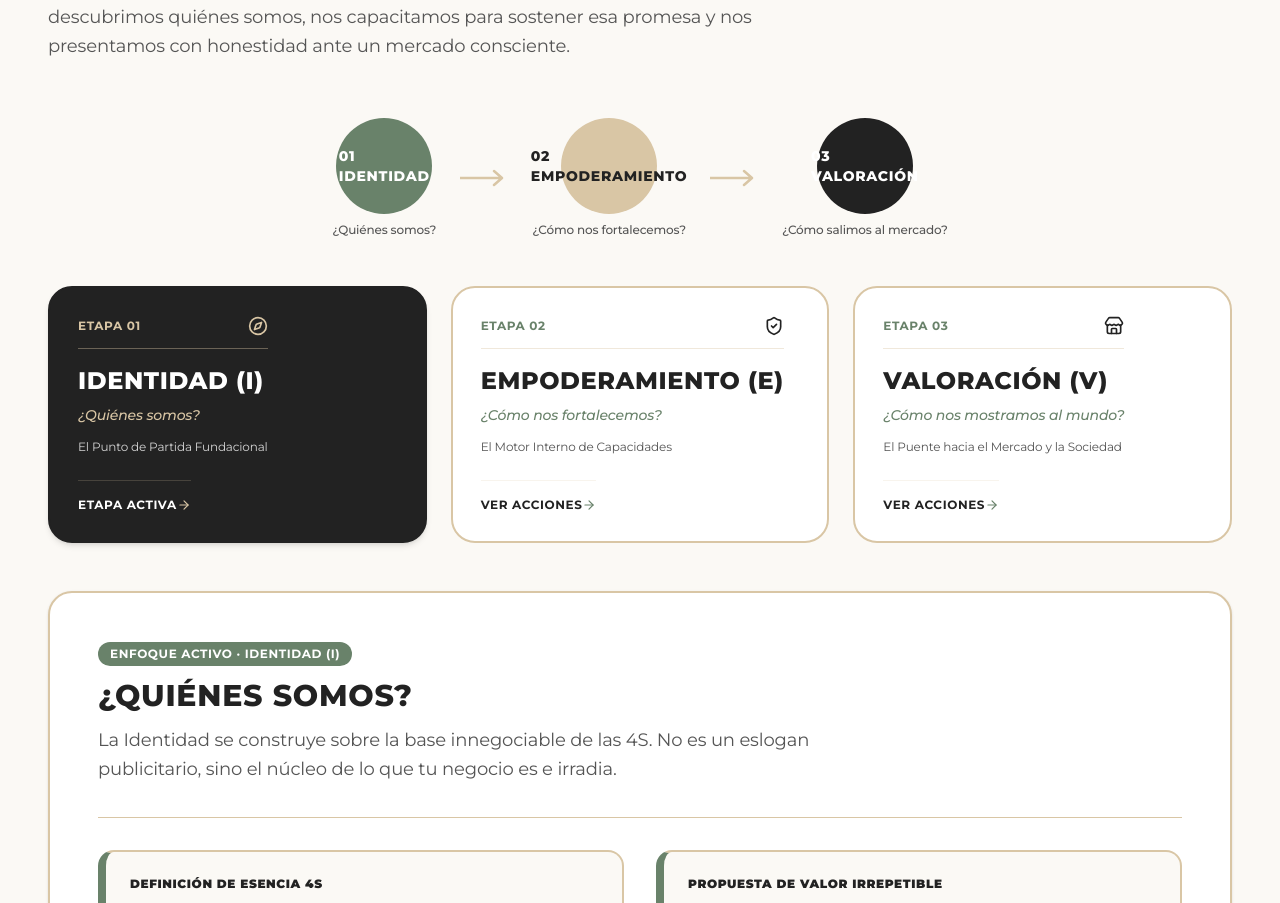
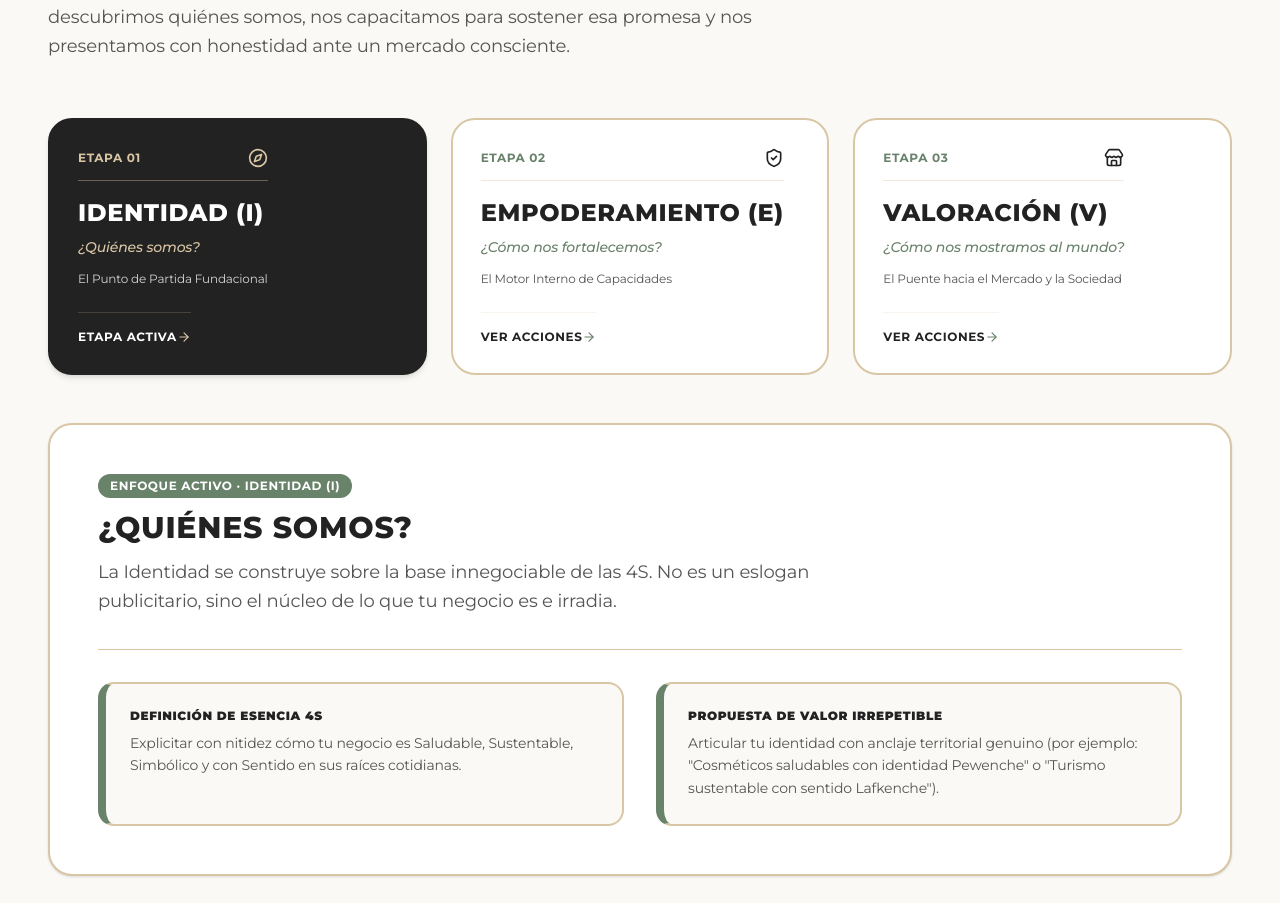
Before and after one commit to mpainecurag-code/negocios-identidad-cultural, a React (Vite) app: page / in a window 1280 px wide. Shown: the part 4163-5066 px from the top of the page. Built offline with nearby package versions, Linux system fonts and the light colour scheme.

Commit message:
fix: eliminar visual 3 círculos VEI

```diff
--- a/src/components/VeiCycleSection.tsx
+++ b/src/components/VeiCycleSection.tsx
@@ -109,23 +109,6 @@ export const VeiCycleSection = () => {
           </p>
         </div>
 
-        {/* Visual V.E.I. */}
-        <div className="flex flex-col sm:flex-row items-center justify-center gap-4 sm:gap-6 mb-12">
-          <div className="flex flex-col items-center">
-            <div className="w-20 h-20 sm:w-24 sm:h-24 rounded-full bg-[#69826a] flex items-center justify-center text-white font-extrabold text-xs sm:text-sm uppercase tracking-wider">01<br/>Identidad</div>
-            <span className="text-[10px] sm:text-xs text-[#555555] mt-2 font-medium">¿Quiénes somos?</span>
-          </div>
-          <svg className="w-8 h-4 sm:w-12 sm:h-5 text-[#d9c6a5] rotate-90 sm:rotate-0 shrink-0" viewBox="0 0 48 20" fill="none"><path d="M0 10h40M34 3l8 7-8 7" stroke="currentColor" strokeWidth="2.5" strokeLinecap="round" strokeLinejoin="round"/></svg>
-          <div className="flex flex-col items-center">
-            <div className="w-20 h-20 sm:w-24 sm:h-24 rounded-full bg-[#d9c6a5] flex items-center justify-center text-[#222222] font-extrabold text-xs sm:text-sm uppercase tracking-wider">02<br/>Empoderamiento</div>
-            <span className="text-[10px] sm:text-xs text-[#555555] mt-2 font-medium">¿Cómo nos fortalecemos?</span>
-          </div>
-          <svg className="w-8 h-4 sm:w-12 sm:h-5 text-[#d9c6a5] rotate-90 sm:rotate-0 shrink-0" viewBox="0 0 48 20" fill="none"><path d="M0 10h40M34 3l8 7-8 7" stroke="currentColor" strokeWidth="2.5" strokeLinecap="round" strokeLinejoin="round"/></svg>
-          <div className="flex flex-col items-center">
-            <div className="w-20 h-20 sm:w-24 sm:h-24 rounded-full bg-[#222222] flex items-center justify-center text-white font-extrabold text-xs sm:text-sm uppercase tracking-wider">03<br/>Valoración</div>
-            <span className="text-[10px] sm:text-xs text-[#555555] mt-2 font-medium">¿Cómo salimos al mercado?</span>
-          </div>
-        </div>
 
         {/* 3 Phases: High Contrast Split Grid */}
         <div className="grid grid-cols-1 md:grid-cols-3 gap-6 mb-12">
```
